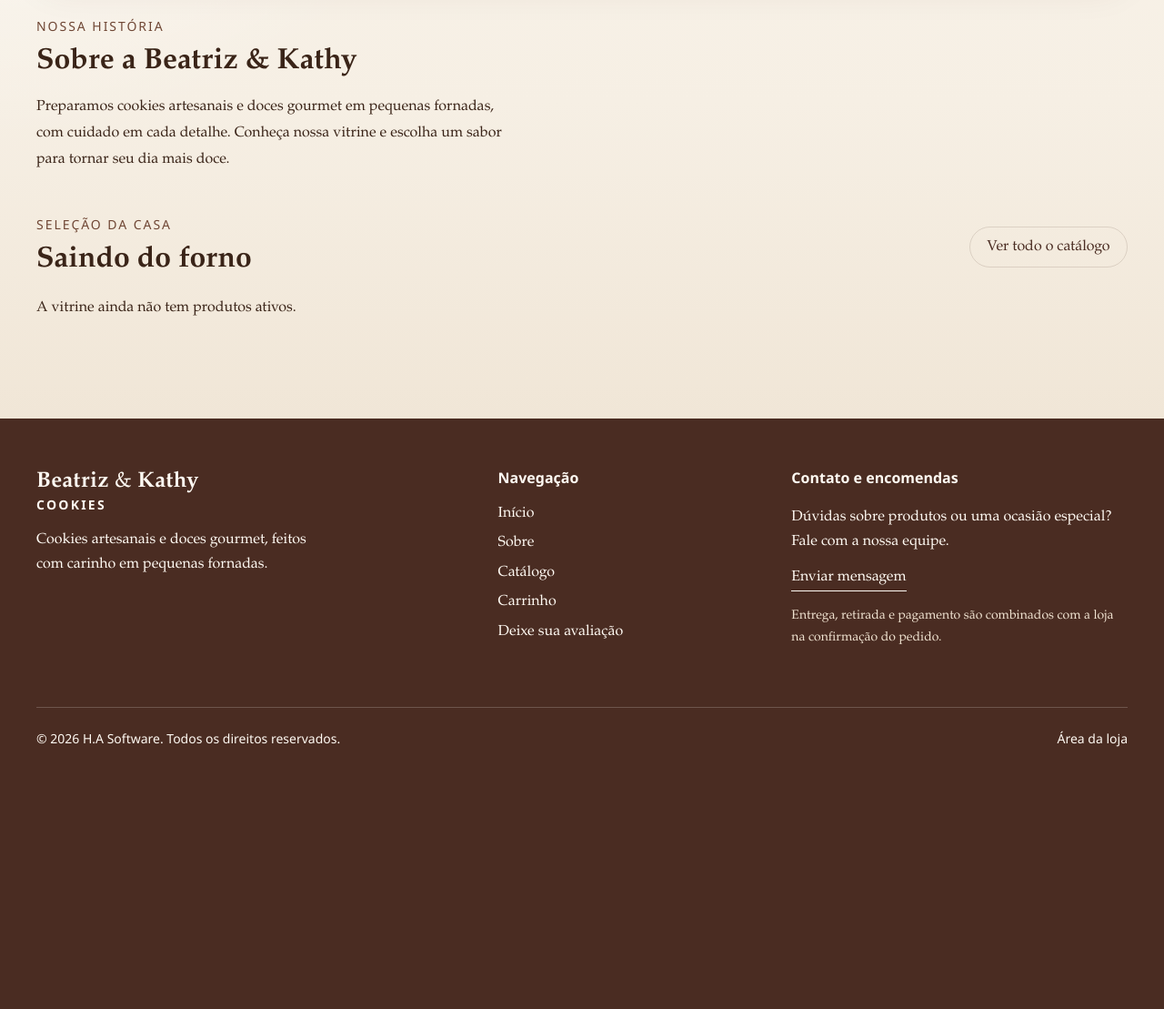
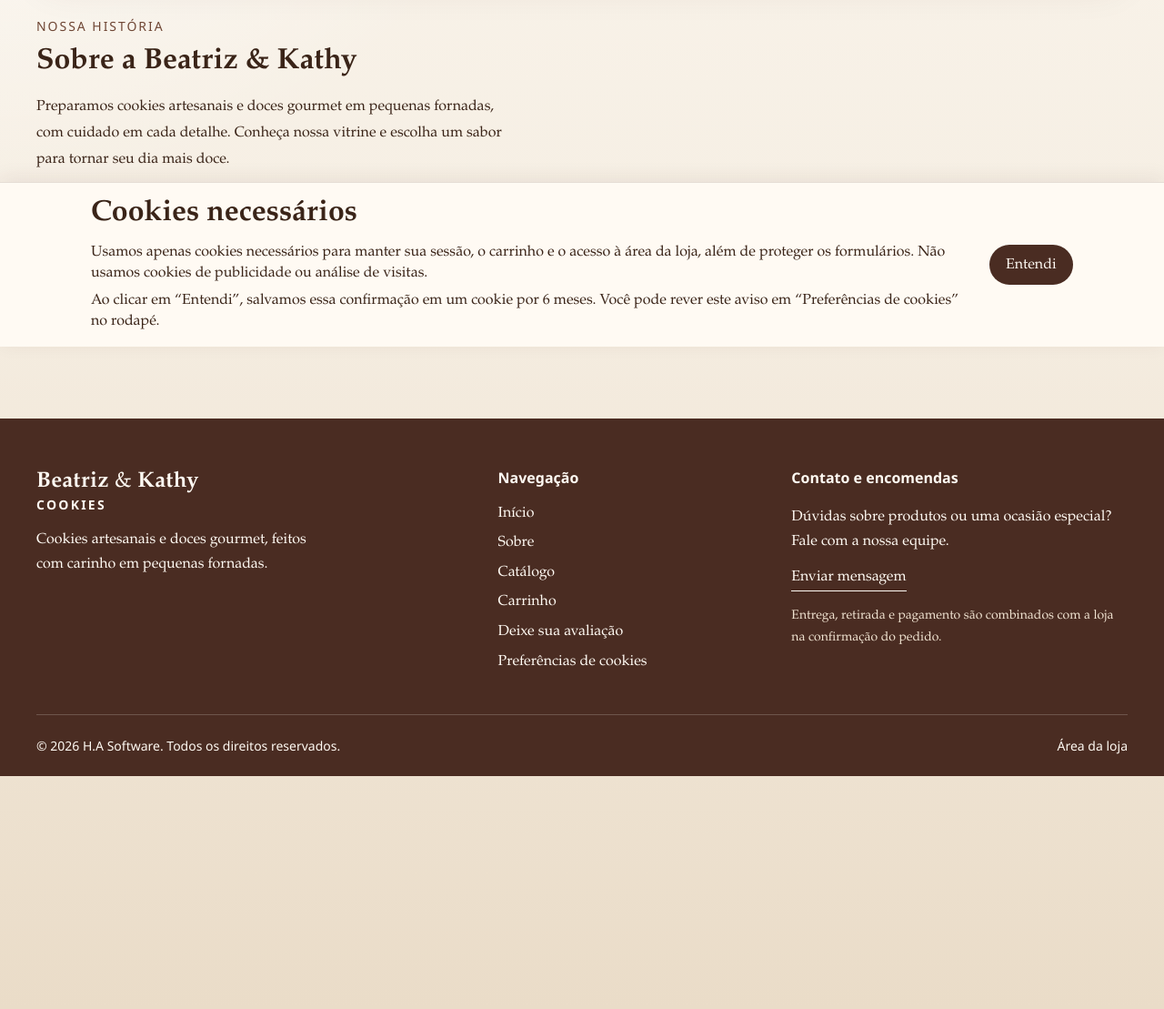
Before and after one commit to RafaelHamaral/beatriz-cookies, a Laravel app: page / in a window 1280 px wide. Shown: the part 419-1528 px from the top of the page at 91% size. Before the commit the page ends 1240 px from the top, so only its background shows below. Run offline with Laravel 12, Linux system fonts and the light colour scheme; data that the repository does not hold is empty.

Commit message:
feat: incluindo info de cookies e privacidade

```diff
--- /dev/null
+++ b/app/Http/Controllers/CookieNoticeController.php
@@ -0,0 +1,24 @@
+<?php
+
+namespace App\Http\Controllers;
+
+use Illuminate\Http\RedirectResponse;
+use Illuminate\Http\Request;
+
+class CookieNoticeController extends Controller
+{
+    public function __invoke(Request $request): RedirectResponse
+    {
+        $path = $request->input('return_path', '/');
+
+        // Only redirect to a local path, never to a supplied external URL.
+        if (! is_string($path) || ! preg_match('~^/(?!/)[^\\\\\x00-\x20?#]*$~D', $path)) {
+            $path = '/';
+        }
+
+        return redirect($path)->withCookie(cookie(
+            'beatriz_cookie_notice', 'v1', 60 * 24 * 180,
+            '/', null, $request->isSecure(), true, false, 'lax',
+        ));
+    }
+}
--- a/public/css/store.css
+++ b/public/css/store.css
@@ -12,6 +12,40 @@
 }
 
 * { box-sizing: border-box; }
+
+.cookie-notice {
+    position: fixed;
+    bottom: 0;
+    left: 0;
+    right: 0;
+    z-index: 10;
+    display: flex;
+    align-items: center;
+    gap: 1.25rem;
+    padding: 1rem max(1rem, calc((100vw - 1080px) / 2));
+    padding-bottom: max(1rem, env(safe-area-inset-bottom));
+    border-top: 1px solid var(--line);
+    background: var(--paper);
+    box-shadow: 0 -4px 20px rgba(74, 44, 34, 0.08);
+    font-size: 1rem;
+    max-height: 70dvh;
+    overflow-y: auto;
+}
+.cookie-notice__content { flex: 1; min-width: 0; }
+.cookie-notice h2 { font-size: 1.125rem; }
+.cookie-notice p { margin: 0.4rem 0 0; line-height: 1.45; }
+.cookie-notice form { flex-shrink: 0; margin: 0; }
+.cookie-notice button { min-height: 44px; }
+body:has(.cookie-notice) { padding-bottom: 16rem; }
+.cookie-notice :focus-visible, .site-footer a:focus-visible {
+    outline: 3px solid var(--cocoa);
+    outline-offset: 4px;
+}
+@media (max-width: 600px) {
+    body:has(.cookie-notice) { padding-bottom: 26rem; }
+    .cookie-notice { flex-direction: column; align-items: stretch; gap: 0.75rem; }
+    .cookie-notice button { width: 100%; }
+}
 
 body {
     margin: 0;
--- a/resources/views/layouts/public.blade.php
+++ b/resources/views/layouts/public.blade.php
@@ -45,6 +45,7 @@
                     <li><a href="{{ route('catalog.index') }}">Catálogo</a></li>
                     <li><a href="{{ route('cart.index') }}">Carrinho</a></li>
                     <li><a href="{{ route('reviews.create') }}">Deixe sua avaliação</a></li>
+                    <li><a href="{{ request()->fullUrlWithQuery(['cookies' => '1']) }}#aviso-cookies">Preferências de cookies</a></li>
                 </ul>
             </nav>
             <div>
@@ -60,5 +61,6 @@
             <a href="{{ route('dashboard') }}">Área da loja</a>
         </div>
     </footer>
+    @include('partials.cookie-notice')
 </body>
 </html>
--- /dev/null
+++ b/resources/views/partials/cookie-notice.blade.php
@@ -0,0 +1,14 @@
+@if (request()->cookie('beatriz_cookie_notice') !== 'v1' || request()->query('cookies') === '1')
+    <aside class="cookie-notice" id="aviso-cookies" aria-labelledby="cookie-notice-title" tabindex="-1">
+        <div class="cookie-notice__content">
+            <h2 id="cookie-notice-title">Cookies necessários</h2>
+            <p>Usamos apenas cookies necessários para manter sua sessão, o carrinho e o acesso à área da loja, além de proteger os formulários. Não usamos cookies de publicidade ou análise de visitas.</p>
+            <p>Ao clicar em “Entendi”, salvamos essa confirmação em um cookie por 6 meses. Você pode rever este aviso em “Preferências de cookies” no rodapé.</p>
+        </div>
+        <form method="POST" action="{{ route('cookies.acknowledge') }}">
+            @csrf
+            <input type="hidden" name="return_path" value="{{ request()->getPathInfo() }}">
+            <button type="submit">Entendi</button>
+        </form>
+    </aside>
+@endif
--- a/routes/web.php
+++ b/routes/web.php
@@ -24,6 +24,8 @@ use Illuminate\Support\Facades\Route;
 Route::get('/sobre/imagem', \App\Http\Controllers\AboutImageController::class)->name('about.image');
 
 Route::get('/', HomeController::class)->name('home');
+Route::post('/cookies/entendi', \App\Http\Controllers\CookieNoticeController::class)
+    ->middleware('no.store')->name('cookies.acknowledge');
 Route::get('/catalogo', [CatalogController::class, 'index'])->name('catalog.index');
 Route::get('/catalogo/{category:slug}', [CatalogController::class, 'category'])->name('catalog.category');
 Route::get('/produtos/{product:slug}', ProductPageController::class)->name('products.show');
```
Also changed, not shown: tests/Feature/CookieNoticeTest.php (added, +51 -0 lines), README.md.
